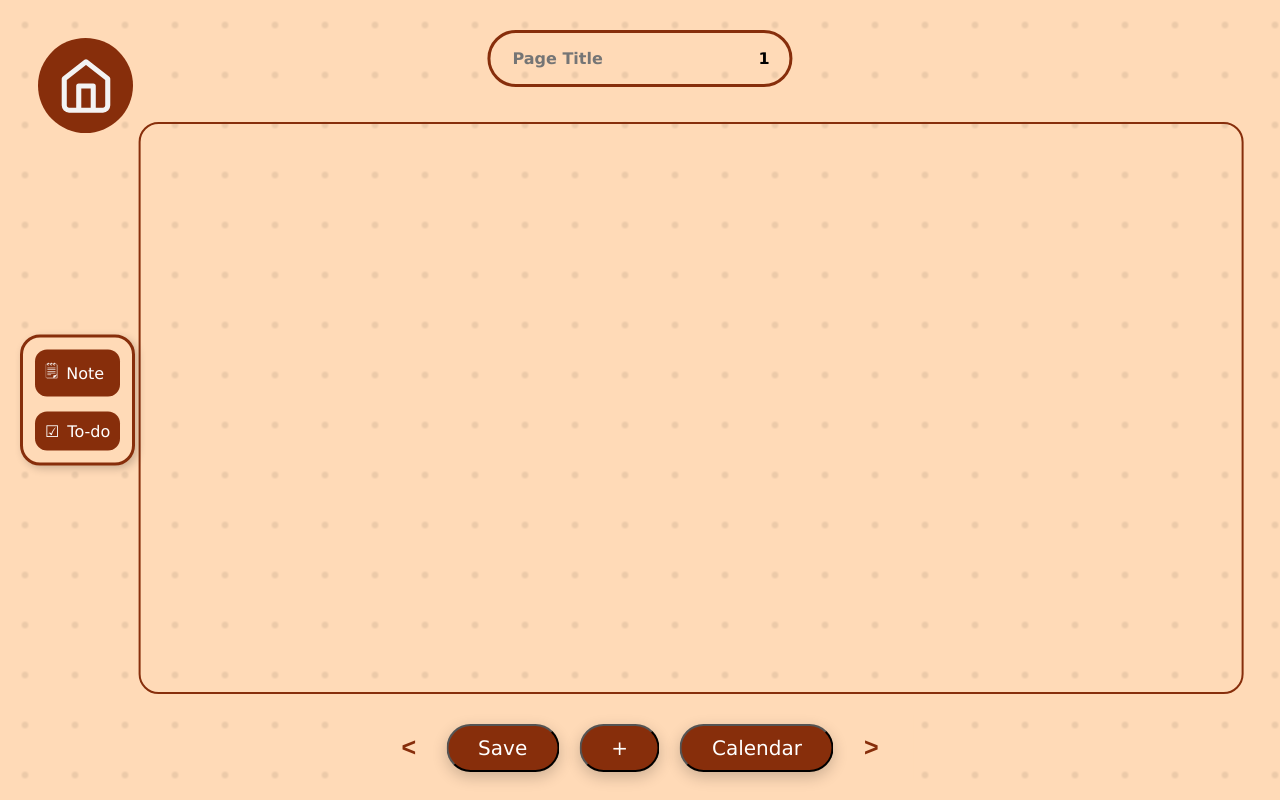
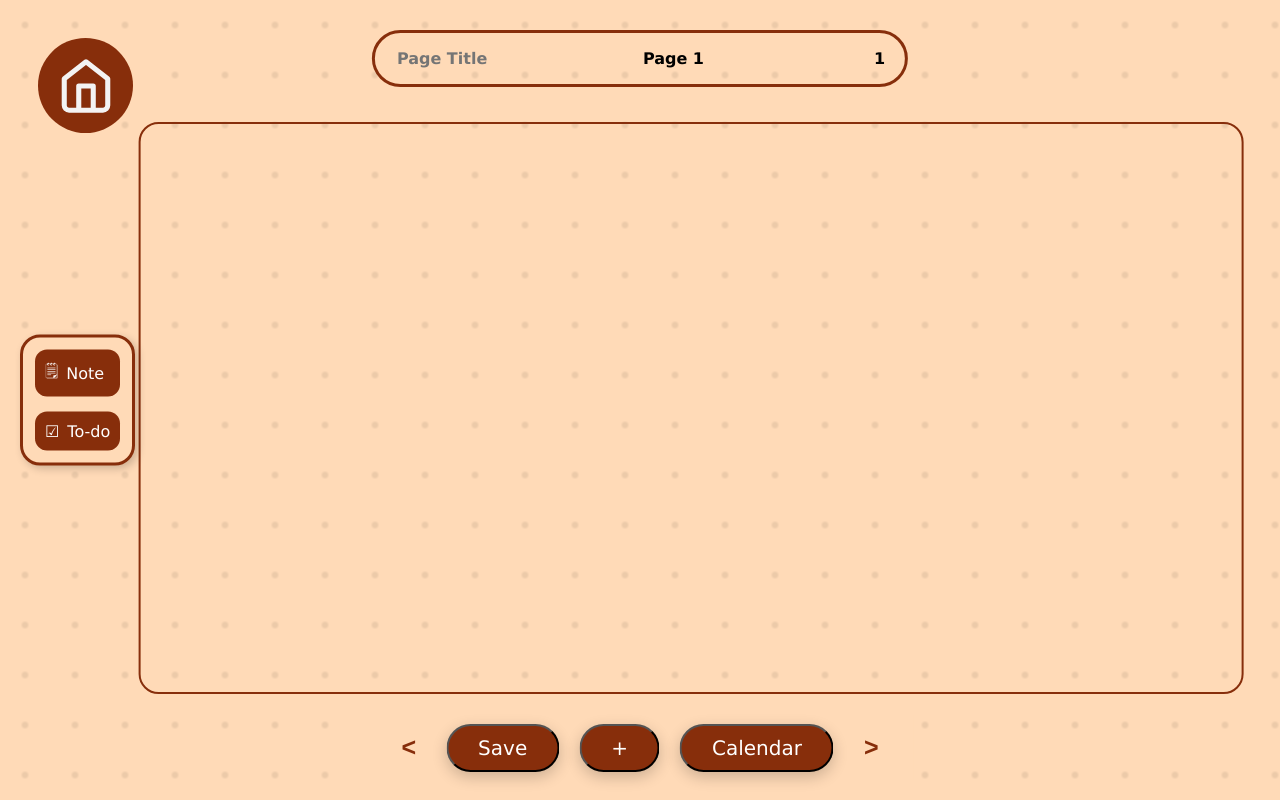
Before and after one commit to IrisDonVolt/clear-plan, a Django app: page /page/1/1 in a window 1280 px wide. Run offline with Django 5.2, Linux system fonts and the light colour scheme.

Commit message:
upto note object creation done

```diff
--- a/ClearPlanApp/urls.py
+++ b/ClearPlanApp/urls.py
@@ -9,6 +9,7 @@ urlpatterns = [
     path('editjournal', views.editjournal, name='editjournal'),
     path('themes', views.themes, name='themes'),
     path('calendar', views.calendar, name='calendar'),
-    path('redirectToPage', views.redirectToPage, name='redirectToPage'),
-    path('page/<str:date>/<int:pgno>', views.page, name='page')
+    path('createOpenPage', views.createOpenPage, name='createOpenPage'),
+    path('page/<str:date>/<int:pgno>', views.page, name='page'),
+    path('createNote/<str:date>/<int:pgno>', views.createNote, name='updateNote')
 ]
--- a/ClearPlanApp/views.py
+++ b/ClearPlanApp/views.py
@@ -7,7 +7,7 @@ from datetime import datetime
 
 
 
-# Create your views here.
+# Rendering views
 def firstpage(request):
     return render(request, "firstpage.html")
 
@@ -118,7 +118,14 @@ def themes(request):
 def calendar(request):
     return render(request, 'calendar.html')
 
-def redirectToPage(request):
+
+def page(request, date, pgno):
+    context = {'date_value': date, 'pgno': pgno}
+    return render(request, 'page.html', context=context)
+
+
+# middleman views
+def createOpenPage(request):
     if request.method == "POST":
         date = request.POST['selected-date']
 
@@ -126,12 +133,15 @@ def redirectToPage(request):
         page = Page.objects.filter(date=date)
         if not page.exists():
             current_custom_user = Users.objects.get(username=request.user.username)
-            current_journal = Journal.objects.get(user_name=current_custom_user.username)
-            new_page = Page(journal=current_journal, date=date)
+            new_page = Page(user_name=current_custom_user.username, date=date, page_number=1)
             new_page.save()
 
         return redirect(f"page/{date}/1")
 
-def page(request, date, pgno):
-    context = {'date_value': date, 'pgno': pgno}
-    return render(request, 'page.html', context=context)
+def createNote(request, date, pgno):
+    current_page = Page.objects.filter(date=date, page_number=pgno).values()
+
+    new_note = Note(page=current_page.first()['pageid'])
+    new_note.save()
+
+    return redirect(f"/page/{date}/{pgno}")
--- a/static/page.css
+++ b/static/page.css
@@ -46,13 +46,23 @@ body {
     color: var(--accent-color);
 }
 
-#date-input {
+#date-display {
     background-color: #00000000;
     border: none;
     font-family: var(--secondary-font);
     font-weight: bold;
     font-size: 16px;
     color: var(--accent-color);
+}
+
+#page-number {
+    background-color: #00000000;
+    border: none;
+    font-family: var(--secondary-font);
+    font-weight: bold;
+    font-size: 16px;
+    color: var(--accent-color);
+    margin-right: 150px;
 }
 
 
--- a/static/page.js
+++ b/static/page.js
@@ -1,3 +1,8 @@
+var pgno_value = document.getElementById('page-number').textContent.toString();
+var pgno = pgno_value.substring(pgno_value.indexOf(' ')).trim();
+
+var date_value = document.getElementById('date-display').textContent.toString();
+
 // ================= NOTES =================
 function addEntity(){
 
@@ -12,6 +17,8 @@ function addEntity(){
     makeDraggable(note); // makes note movable
     addDeleteButton(note); // add delete icon
     note.focus();
+
+    location.href="/createNote/" + date_value + "/" + pgno;
 }
 
 // ================= DRAG =================
--- a/templates/calendar.html
+++ b/templates/calendar.html
@@ -63,10 +63,10 @@
 
         <div class="complete-bottom-bar" id="complete-bottom-bar">
             <div class="taskbar" id="taskbar">
-                <form action="/redirectToPage" method="POST">
+                <form action="/createOpenPage" method="POST">
                     {% csrf_token %}
-                    <input type="hidden" name="selected-date" id="selected-date">
-                    <label for="open-button" class="taskbar-button" onclick="location.href='page'">Open</label>
+                    <input type="hidden" name="selected-date" id="selected-date" value="{{date}}">
+                    <label for="open-button" class="taskbar-button">Open</label>
                     <input class="input-button" type="submit" id="open-button">
                 </form>
             </div>
--- a/templates/page.html
+++ b/templates/page.html
@@ -7,8 +7,8 @@
     <link rel="stylesheet" href="{% static 'page.css' %}" type="text/css">
     <link rel="stylesheet" href="{% static 'mainstyles.css' %}" type="text/css">
 
+    <script src="{% static 'loadThemes.js' %}" defer></script>
     <script src="{% static 'page.js' %}" defer></script>
-    <script src="{% static 'loadThemes.js' %}" defer></script>
 </head>
 
 <body>
@@ -23,8 +23,8 @@
     <!-- top section with title and date -->
      <div class="task-bar">
         <input type="text" placeholder="Page Title" id="title-input"> <!-- input for page title -->
-        <!-- <input type="date" id="date-input" value="{{ date_value|date }}"> -->
-         <div id="date-input">{{date_value}}</div>
+        <div id="page-number">Page {{pgno}}</div>
+         <div id="date-display">{{date_value}}</div>
     </div>
 
     <!-- canvas where notes will appear -->
@@ -47,5 +47,8 @@
         <button onclick="addTodo()">☑<span>To-do</span></button>
     </div>
 
+    <!-- hidden values -->
+    <input type="hidden" id="hidden-page-date">
+
 </body>
 </html>
```
Also changed, not shown: ClearPlanApp/models.py (+9 -4 lines), db.sqlite3.
